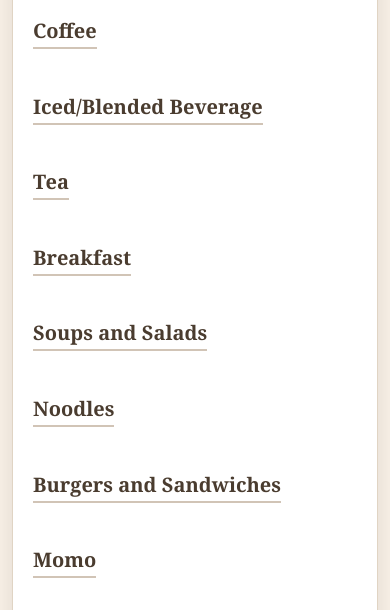
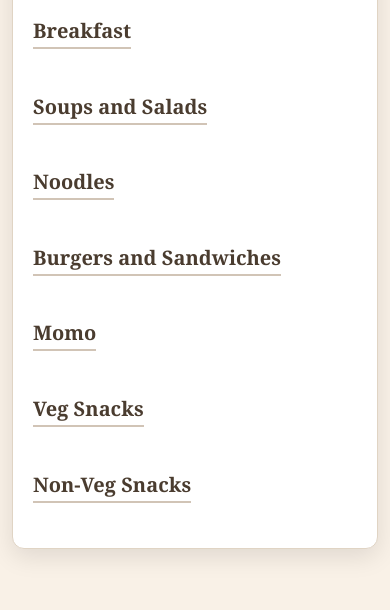
Before and after one commit to dev-lamichhane/kundCoffee, a plain HTML site: page index.html in a window 390 px wide. Shown: the part 234-844 px from the top of the page. Drawn offline with Linux system fonts and the light colour scheme.

Commit message:
updated menu items

```diff
--- a/script.js
+++ b/script.js
@@ -1,190 +1,197 @@
 const menuItems = [
-  {
-    category: "Coffee",
-    name: "Espresso",
-    desc: "Strong concentrated shot of coffee",
-    price: "115",
-  },
-  {
-    category: "Coffee",
-    name: "Doppio",
-    desc: "Double shot of espresso",
-    price: "145",
-  },
-  {
-    category: "Coffee",
-    name: "Americano (S/D)",
-    desc: "Espresso diluted with hot water",
-    price: "150/185",
-  },
-  {
-    category: "Coffee",
-    name: "Cappuccino",
-    desc: "Espresso with equal parts steamed milk and foam",
-    price: "180",
-  },
-  {
-    category: "Coffee",
-    name: "Cafe Latte (S/D)",
-    desc: "Espresso with steamed milk and a thin layer of foam",
-    price: "190/215",
-  },
-  {
-    category: "Coffee",
-    name: "Cafe Mocha",
-    desc: "Espresso mixed with chocolate and steamed milk",
-    price: "280",
-  },
-  {
-    category: "Coffee",
-    name: "Espresso Macchiato (S/D)",
-    desc: "Espresso topped with a small amount of milk foam",
-    price: "125/155",
-  },
-  {
-    category: "Coffee",
-    name: "Latte Macchiato (S/D)",
-    desc: "Steamed milk topped with a shot of espresso",
-    price: "200/220",
-  },
-  {
-    category: "Coffee",
-    name: "Caramel Macchiato",
-    desc: "Espresso mixed with caramel and steamed milk",
-    price: "280",
-  },
-  {
-    category: "Coffee",
-    name: "Affogato",
-    desc: "A scoop of vanilla ice cream topped with espresso",
-    price: "250",
-  },
-  {
-    category: "Coffee",
-    name: "Mocha Madness",
-    desc: "Blend of espresso, chocolate, caramel, and steamed milk",
-    price: "350",
-  },
-  {
-    category: "Coffee",
-    name: "Flat white",
-    desc: "A smooth, velvety espresso-based coffee with steamed milk and a thin layer of microfoam",
-    price: "220",
-  },
-  {
-    category: "Coffee",
-    name: "Bullet Coffee",
-    desc: "Rich coffee blended clarified butter",
-    price: "220",
-  },
-  {
-    category: "Iced/Blended Beverage",
-    name: "Iced Americano",
-    desc: "",
-    price: "200",
-  },
-  {
-    category: "Iced/Blended Beverage",
-    name: "Iced Cappuccino",
-    desc: "",
-    price: "220",
-  },
-  {
-    category: "Iced/Blended Beverage",
-    name: "Iced Latte",
-    desc: "",
-    price: "230",
-  },
-  {
-    category: "Iced/Blended Beverage",
-    name: "Iced Mocha",
-    desc: "",
-    price: "300",
-  },
-  {
-    category: "Iced/Blended Beverage",
-    name: "Iced Mocha Madness",
-    desc: "",
-    price: "380",
-  },
-  {
-    category: "Iced/Blended Beverage",
-    name: "Iced Caramel Macchiato",
-    desc: "",
-    price: "300",
-  },
-  {
-    category: "Iced/Blended Beverage",
-    name: "Frappé",
-    desc: "",
-    price: "335",
-  },
-  {
-    category: "Iced/Blended Beverage",
-    name: "Virgin Mojito",
-    desc: "",
-    price: "250",
-  },
-  {
-    category: "Iced/Blended Beverage",
-    name: "Lemonade/Mint Lemonade",
-    desc: "",
-    price: "140/170",
-  },
-  {
-    category: "Iced/Blended Beverage",
-    name: "Milk Shake (Vanilla, Chocolate, Strawberry)",
-    desc: "",
-    price: "200",
-  },
-  {
-    category: "Iced/Blended Beverage",
-    name: "Seasonal Smoothie",
-    desc: "",
-    price: "220",
-  },
-  {
-    category: "Iced/Blended Beverage",
-    name: "Lassi (Plain/Sweet)",
-    desc: "",
-    price: "200",
-  },
-  {
-    category: "Iced/Blended Beverage",
-    name: "Iced Tea (Peach/Lemon)",
-    desc: "",
-    price: "160",
-  },
-  {
-    category: "Tea",
-    name: "Milk Tea (Masala)",
-    desc: "",
-    price: "100",
-  },
-  {
-    category: "Tea",
-    name: "Black Tea (Masala)",
-    desc: "",
-    price: "50",
-  },
-  {
-    category: "Tea",
-    name: "Green Tea/Tulsi Tea",
-    desc: "",
-    price: "100",
-  },
-  {
-    category: "Tea",
-    name: "Lemon Tea/Hot Lemon (Ginger, Honey)",
-    desc: "",
-    price: "70",
-  },
-  {
-    category: "Tea",
-    name: "Hot Chocolate",
-    desc: "",
-    price: "175",
-  },
+  // {
+  //   category: "Coffee",
+  //   name: "Espresso",
+  //   desc: "Strong concentrated shot of coffee",
+  //   price: "115",
+  // },
+  // {
+  //   category: "Coffee",
+  //   name: "Doppio",
+  //   desc: "Double shot of espresso",
+  //   price: "145",
+  // },
+  // {
+  //   category: "Coffee",
+  //   name: "Americano (S/D)",
+  //   desc: "Espresso diluted with hot water",
+  //   price: "150/175",
+  // },
+  // {
+  //   category: "Coffee",
+  //   name: "Cappuccino",
+  //   desc: "Espresso with equal parts steamed milk and foam",
+  //   price: "180",
+  // },
+  // {
+  //   category: "Coffee",
+  //   name: "Cafe Latte (S/D)",
+  //   desc: "Espresso with steamed milk and a thin layer of foam",
+  //   price: "190/215",
+  // },
+  // {
+  //   category: "Coffee",
+  //   name: "Cafe Mocha",
+  //   desc: "Espresso mixed with chocolate and steamed milk",
+  //   price: "280",
+  // },
+  // {
+  //   category: "Coffee",
+  //   name: "Espresso Macchiato (S/D)",
+  //   desc: "Espresso topped with a small amount of milk foam",
+  //   price: "125/155",
+  // },
+  // {
+  //   category: "Coffee",
+  //   name: "Latte Macchiato (S/D)",
+  //   desc: "Steamed milk topped with a shot of espresso",
+  //   price: "200/220",
+  // },
+  // {
+  //   category: "Coffee",
+  //   name: "Caramel Macchiato",
+  //   desc: "Espresso mixed with caramel and steamed milk",
+  //   price: "280",
+  // },
+  // {
+  //   category: "Coffee",
+  //   name: "Affogato",
+  //   desc: "A scoop of vanilla ice cream topped with espresso",
+  //   price: "250",
+  // },
+  // {
+  //   category: "Coffee",
+  //   name: "Mocha Madness",
+  //   desc: "Blend of espresso, chocolate, caramel, and steamed milk",
+  //   price: "350",
+  // },
+  // {
+  //   category: "Coffee",
+  //   name: "Flat white",
+  //   desc: "A smooth, velvety double shot espresso with steamed milk and a thin layer of microfoam",
+  //   price: "220",
+  // },
+  // {
+  //   category: "Coffee",
+  //   name: "Bullet Coffee",
+  //   desc: "Rich coffee blended organic ghee",
+  //   price: "220",
+  // },
+  // {
+  //   category: "Iced/Blended Beverage",
+  //   name: "Iced Americano",
+  //   desc: "",
+  //   price: "200",
+  // },
+  // {
+  //   category: "Iced/Blended Beverage",
+  //   name: "Iced Cappuccino",
+  //   desc: "",
+  //   price: "220",
+  // },
+  // {
+  //   category: "Iced/Blended Beverage",
+  //   name: "Iced Latte",
+  //   desc: "",
+  //   price: "230",
+  // },
+  // {
+  //   category: "Iced/Blended Beverage",
+  //   name: "Iced Mocha",
+  //   desc: "",
+  //   price: "300",
+  // },
+  // {
+  //   category: "Iced/Blended Beverage",
+  //   name: "Iced Mocha Madness",
+  //   desc: "",
+  //   price: "380",
+  // },
+  // {
+  //   category: "Iced/Blended Beverage",
+  //   name: "Iced Caramel Macchiato",
+  //   desc: "",
+  //   price: "300",
+  // },
+  // {
+  //   category: "Iced/Blended Beverage",
+  //   name: "Frappé",
+  //   desc: "",
+  //   price: "335",
+  // },
+  // {
+  //   category: "Iced/Blended Beverage",
+  //   name: "Virgin Mojito",
+  //   desc: "",
+  //   price: "250",
+  // },
+  // {
+  //   category: "Iced/Blended Beverage",
+  //   name: "Lemonade/Mint Lemonade",
+  //   desc: "",
+  //   price: "140/170",
+  // },
+  // {
+  //   category: "Iced/Blended Beverage",
+  //   name: "Milk Shake (Vanilla, Chocolate, Strawberry)",
+  //   desc: "",
+  //   price: "200",
+  // },
+  // {
+  //   category: "Iced/Blended Beverage",
+  //   name: "Seasonal Smoothie",
+  //   desc: "",
+  //   price: "220",
+  // },
+  // {
+  //   category: "Iced/Blended Beverage",
+  //   name: "Lassi (Plain/Sweet)",
+  //   desc: "",
+  //   price: "200",
+  // },
+  // {
+  //   category: "Iced/Blended Beverage",
+  //   name: "Iced Tea (Peach/Lemon)",
+  //   desc: "",
+  //   price: "160",
+  // },
+  // {
+  //   category: "Tea",
+  //   name: "Milk Tea (Masala)",
+  //   desc: "",
+  //   price: "100",
+  // },
+  // {
+  //   category: "Tea",
+  //   name: "Black Tea (Masala)",
+  //   desc: "",
+  //   price: "50",
+  // },
+  // {
+  //   category: "Tea",
+  //   name: "Green Tea/Tulsi Tea",
+  //   desc: "",
+  //   price: "100",
+  // },
+  // {
+  //   category: "Tea",
+  //   name: "Lemon Tea",
+  //   desc: "",
+  //   price: "70",
+  // },
+  // {
+  //   category: "Tea",
+  //   name: "Hot Lemon (Ginger, Honey)",
+  //   desc: "",
+  //   price: "175",
+  // },
+
+  // {
+  //   category: "Tea",
+  //   name: "Hot Chocolate",
+  //   desc: "",
+  //   price: "200",
+  // },
 
   // Breakfast
   {
@@ -195,8 +202,8 @@ const menuItems = [
   },
   {
     category: "Breakfast",
-    name: "Boiled Egg",
-    price: "50",
+    name: "Boiled Egg (2 eggs)",
+    price: "70",
   },
   {
     category: "Breakfast",
@@ -211,7 +218,8 @@ const menuItems = [
   {
     category: "Breakfast",
     name: "Toast",
-    price: "30",
+    desc: "Two slices served with butten and jam",
+    price: "70",
   },
 
   // Soups and Salads
@@ -238,7 +246,7 @@ const menuItems = [
   {
     category: "Soups and Salads",
     name: "Chicken Soup",
-    price: "270",
+    price: "220",
   },
 
   // Noodles
@@ -321,7 +329,7 @@ const menuItems = [
   {
     category: "Momo",
     name: "Veg Momo",
-    price: "220",
+    price: "180",
   },
   {
     category: "Momo",
--- a/style.css
+++ b/style.css
@@ -62,7 +62,8 @@ body {
 .menu-items {
   display: grid;
   grid-template-columns: 1fr 1fr;
-  gap: 15px;
+  column-gap: 75px;
+  row-gap: 10px;
 }
 
 .menu-item {
```
Also changed, not shown: food.js (deleted, +0 -237 lines).
